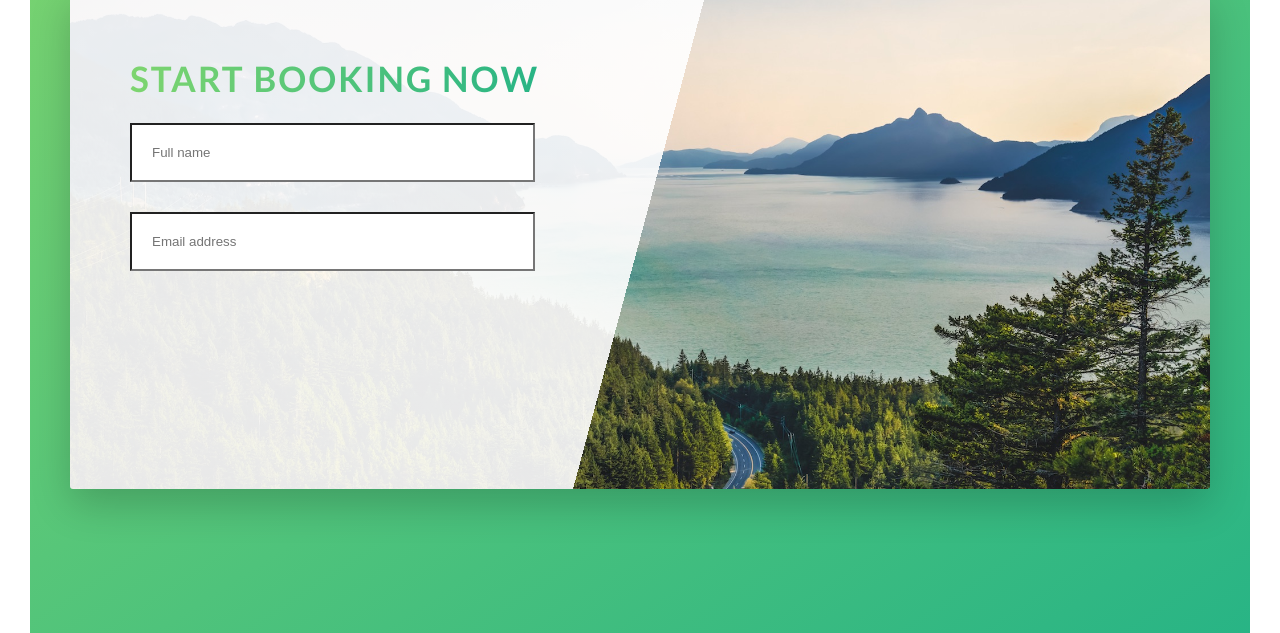
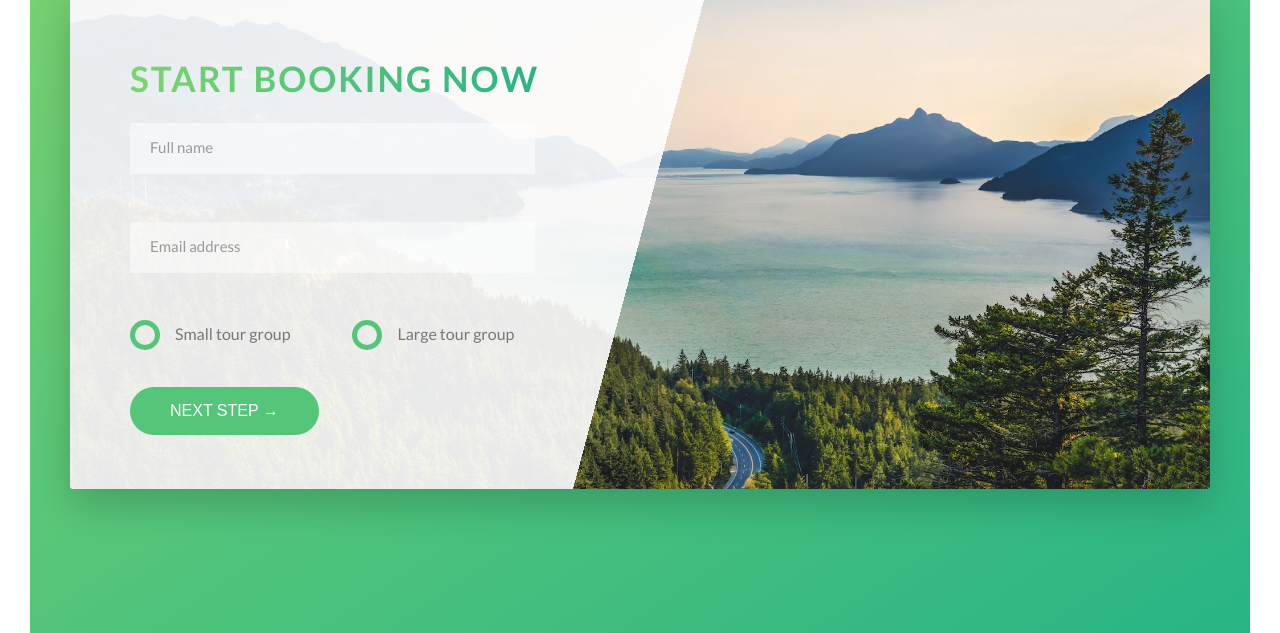
Before and after one commit to amanmanocha13/Natours, a website: page index.html in a window 1280 px wide. Shown: the part 4652-5285 px from the top of the page. Drawn offline with Linux system fonts and the light colour scheme; files whose address does not match are found by name.

Commit message:
create booking section

```diff
--- a/assets/sass/abstracts/_variables.scss
+++ b/assets/sass/abstracts/_variables.scss
@@ -12,6 +12,8 @@ $color-tertiary-dark: #5643fa;
 
 
 $color-grey-dark: #777;
+$color-grey-dark-2: #999;
+
 $color-white: #fff;
 $color-black: #000;
 $color-grey-light-1: #f7f7f7; //light grey color similar to white
--- a/assets/sass/base/_utilities.scss
+++ b/assets/sass/base/_utilities.scss
@@ -10,6 +10,9 @@
 .u-margin-bottom-medium{
     margin-bottom: 4rem;
 }
+.u-margin-top-medium{
+    margin-top: 4rem;
+}
 .u-margin-top-big{
        margin-top: 8rem;
 }
--- a/assets/sass/components/_button.scss
+++ b/assets/sass/components/_button.scss
@@ -1,4 +1,5 @@
 .btn{
+    &,
     &:link,
     &:visited{
         font-size: $default-font-size;
@@ -9,6 +10,10 @@
         border-radius: 10rem;
         transition: all .2s;
         position: relative;
+
+        //changes for <button> element
+        border: none;
+        cursor: pointer;
     }
     &:hover{
         transform: translateY(-3px);
@@ -18,7 +23,9 @@
             opacity: 0;
         }
     }
+    &:focus,
     &:active{
+        outline: none;
         transform: translateY(-1px);
         box-shadow: 0 .5rem 1rem rgba($color-black,0.2);
     }
--- a/assets/sass/components/_form.scss
+++ b/assets/sass/components/_form.scss
@@ -1,14 +1,85 @@
 .form{
     &__group{
-        margin-bottom: 3rem;
+        &:not(:last-child){
+            margin-bottom: 2rem;
+        }
     }
     &__input{
+        font-family: inherit;
+        color: inherit;
         width: 90%;
-        background-color: $color-white;
-        padding: 1rem 2rem;
-        font-size: 2rem;
+        background-color: rgba($color-white,.5);
+        padding: 1.5rem 2rem;
+        font-size: 1.5rem;
+        border-radius: 2px;
+        border: none;
+        border-bottom: 3px solid transparent;
+        display: block;
+        transition: all .3s;
+        &:focus{
+            outline: none;
+            box-shadow: 0 1rem 2rem rgba($color-black,.1);
+            border-bottom: 3px solid $color-primary;
+            &:focus:invalid{
+                border-bottom: 3px solid $color-secondary-dark;
+            }
+        }
+        &::placeholder{
+            color: $color-grey-dark-2;
+        }
     }
     &__label{
+        display: block;
+        margin-left: 2rem;
+        margin-top: .7rem;
+        font-size: 1.2rem;
+        font-weight: 700;
+        transition: all .3s;
+    }
+    &__input:placeholder-shown + &__label{
         opacity: 0;
+        visibility: hidden;
+        transform: translateY(-4rem);
+    }
+    &__radio-group{
+        display: inline-block;
+        width: 49%;
+    }
+    &__radio-input{
+        display: none;
+    }
+    &__radio-label{
+        font-size: $default-font-size;
+        cursor: pointer;
+        position: relative;
+        padding-left: 4.5rem;
+    }
+    &__radio-button{
+        height: 3rem;
+        width: 3rem;
+        border: 5px solid $color-primary;
+        border-radius: 50%;
+        display: inline-block;
+        position: absolute;
+        top: -.4rem;
+        left: 0;
+
+        &::after{
+            content: "";
+            display: block;
+            height: 1.3rem;
+            width: 1.3rem;
+            border-radius: 50%;
+            position: absolute;
+            top: 50%;
+            left: 50%;
+            transform: translate(-50%,-50%);
+            background-color: $color-primary;
+            opacity: 0;
+            transition: opacity .2s;
+        }
+    }
+    &__radio-input:checked + &__radio-label &__radio-button::after{
+        opacity: 1;
     }
 }
--- a/index.html
+++ b/index.html
@@ -274,12 +274,35 @@
                                     <input type="email" class="form__input" placeholder="Email address" id="email" required>
                                     <label for="email" class="form__label">Email address</label>
                                 </div>
+                                <div class="form__group">
+                                    <div class="form__radio-group">
+                                        <input type="radio" class="form__radio-input" name="size" id="small">
+                                        <label for="small" class="form__radio-label">
+                                            <span class="form__radio-button"></span>
+                                            Small tour group</label>
+                                    </div>
+                                    <div class="form__radio-group">
+                                        <input type="radio" class="form__radio-input" name="size" id="large">
+                                        <label for="large" class="form__radio-label">
+                                            <span class="form__radio-button"></span>
+                                            Large tour group</label>
+                                    </div>
+                                </div>
+                                <div class="form__group u-margin-top-medium">
+                                    <button type="submit" class="btn btn--green">Next Step &rarr;</button>
+                                </div>
                             </form>
                         </div>
                     </div>
                 </div>
             </section>
         </main>
+
+        <footer class="footer">
+            <div class="footer__logo-box">
+                <img src="assets.img/logo-green-2x.png" alt="Full logo" class="footer__logo">
+            </div>
+        </footer>
         <!-- <section class="grid-test">
             <div class="row">
                 <div class="col-1-of-3">
```
Also changed, not shown: assets/css/style.css, assets/sass/components/_story.scss (line endings or trailing spaces), assets/sass/main.scss (line endings or trailing spaces), assets/sass/pages/_home.scss (line endings or trailing spaces). Lines whose indentation alone changed are shown as unchanged.
